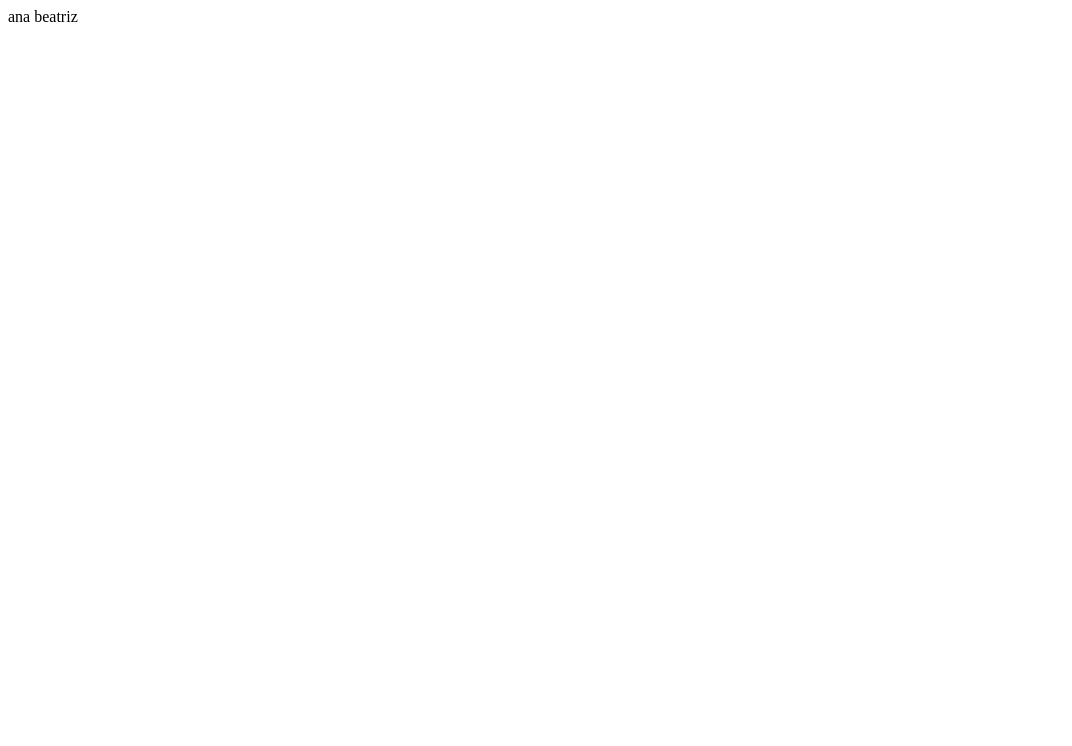
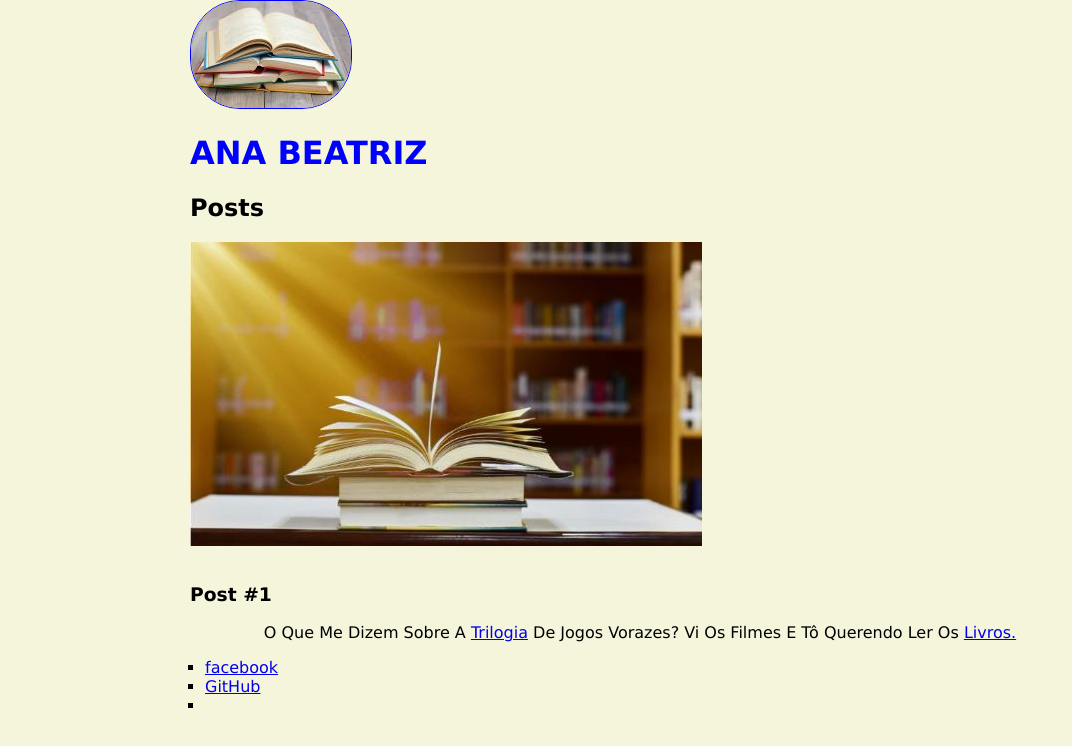
Before and after one commit to cardoso18/projeto-curso-git, a plain HTML site: page index.html in a window 1280 px wide. Shown: the whole page, without its empty margins (0-1072 px from the left). Drawn offline with Linux system fonts and the light colour scheme.

Commit message:
index.html

```diff
--- a/index.html
+++ b/index.html
@@ -3,8 +3,39 @@
     <head>
         <meta charset="utf-8">
         <title>ANA BEATRIZ</title>
+        <link rel="stylesheet" href="style.css">
     </head>
     <body>
-        ana beatriz
+        <header>
+            <img src="maskarad.jpg" alt="ilustração" class="photo" >
+            <h1 id=title> Ana Beatriz</h1>
+        </header>
+        <section>
+            <header>
+                <h2>Posts</h2>
+            </header>
+            <img src="jpg..jpg" alt="aaaaaaa"class="post_image">
+            <article class="post">
+                <header>
+                    <h3 class="post_tiltle">Post #1</h3>
+                </header>
+                <p class="post_content">
+                    O que me dizem sobre a <a href="https://www.facebook.com/bia.swiftfenty"target="_blank"> trilogia</a> de Jogos Vorazes? Vi os filmes e tô querendo ler os <a href="mailto:anabeatriz245690@gmail.com">livros.</a>
+                </p>
+            </article>
+        </section>
+        <footer>
+            <ul class="contacts_list">
+                <li>
+                    <a href="https://www.facebook.com/bia.swiftfenty"target="_blank">facebook</a>
+                </li>
+                <li>
+                    <a href="https://github.com/cardoso18"target="_blank">GitHub</a>
+                </li>
+                <li>
+                <a href="anabeatriz245690@gmail.com"target=_blank></a>
+                </li>
+            </ul>
+        </footer>
     </body>
 </html>
--- /dev/null
+++ b/style.css
@@ -0,0 +1,42 @@
+body {
+    background: beige;
+    font-family: Verdana, Geneva, Tahoma, sans-serif;
+   max-width:  900px;
+   margin: auto;
+}
+.photo {
+    border: 1px solid blue;
+    border-radius: 50px;
+}
+
+#title, .subtitle, .post_title {
+    color: blue;
+    text-transform: uppercase;
+}
+.post_title {
+    font-size: 16px;
+    font-style: italic;
+    margin: 0%;
+    margin-bottom: 15px;
+}
+
+.posts{
+    background: #000
+    padding 15px
+    border 3px solid #000 ;
+margin-bottom: 15px;
+
+}
+.post_content {
+    margin: 0%;
+    margin-bottom: 15px;
+    text-transform: capitalize;
+    text-align: center;
+}
+.post_image {
+margin-bottom: 15px;
+}
+.contacts_list {
+    list-style: square;
+    padding-left: 15px;
+}
```
Also changed, not shown: contato.html (deleted), css3.txt (added), css3/c.txt (added), jpg..jpg (added), maskarad.jpg (added), 2 other files.
